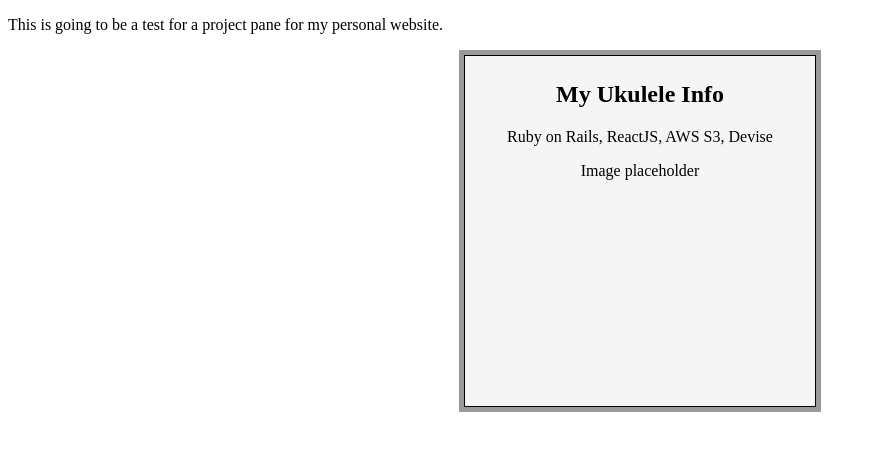
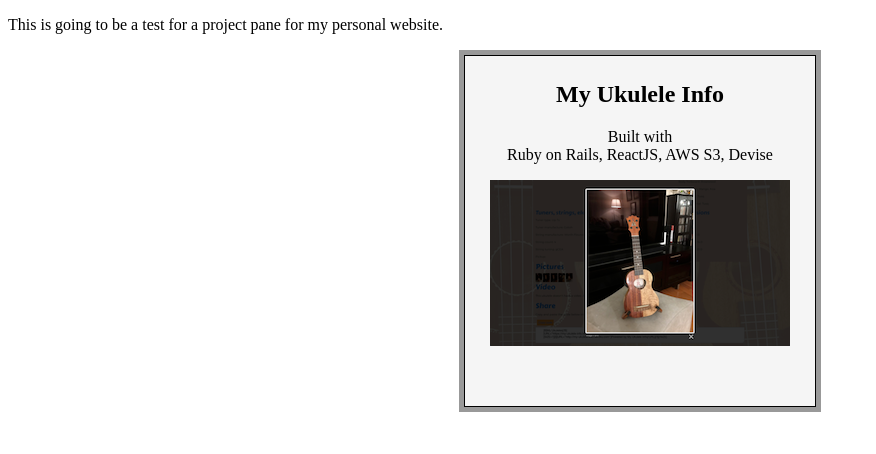
Before and after one commit to marclevetin/cardflip, a plain HTML site: page index.html in a window 1280 px wide. Shown: the whole page, without its empty margins (0-876 px from the left). Drawn offline with Linux system fonts and the light colour scheme.

Commit message:
updated copy on front of card.  Added image.

```diff
--- a/index.html
+++ b/index.html
@@ -17,25 +17,18 @@
           <div class="content">
             <h1>My Ukulele Info</h1>
             <p>
+              Built with<br />
               Ruby on Rails, ReactJS, AWS S3, Devise
             </p>
-            <p>
-              Image placeholder
-            </p>
+            <img src="myukeinfo.png" alt="screenshot of My Ukulele Info project"/>
           </div>
         </figure>
         <figure class="back">
           <div class="content">
             <p>
-              <span class="strong">My Ukulele Info</span> allows ukulele enthusiasts to track their collections, including videos, pictures, and details.  The backend is built with Ruby on Rails.  The front end is designed mobile first and features a search page built with ReactJS and Rails views written with ERB.  The app is styled with Foundations and custom SCSS.  User authentication is achieved through the Devise gem.
+              <span class="strong">My Ukulele Info</span> allows ukulele enthusiasts to track their collections, including videos, pictures, and details.  The backend is built with Ruby on Rails.  The front end is designed mobile first and features a search page built with ReactJS and Rails views written with ERB.  The app is styled with Foundations and custom SCSS.  User authentication is achieved through the Devise gem.  Images are hosted with <a href="https://aws.amazon.com/s3/">AWS S3</a>.
             <p>
               The app creates <a href="https://www.vbulletin.org/forum/misc.php?do=bbcode">vBulletin</a> markup that allows a user to easily update their signature and link back to their collection from the popular <a href="http://forum.ukuleleunderground.com/">Ukulele Underground Forums</a>.
-            </p>
-            <p>
-              Images are hosted with <a href="https://aws.amazon.com/s3/">AWS S3</a>.
-            </p>
-            <p>
-              This app was my final project with <a href="https://launchacademy.com/">Launch Academy</a>.
             </p>
             <p>
               <a href="https://my-ukulele-info.herokuapp.com">Check it out</a> | <a href="https://github.com/marclevetin/myukuleleinfo">Repo</a>
```
Also changed, not shown: myukeinfo.png (added).
